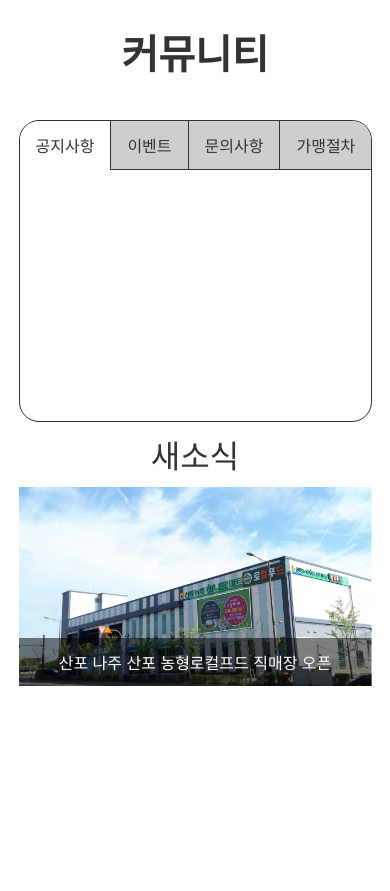
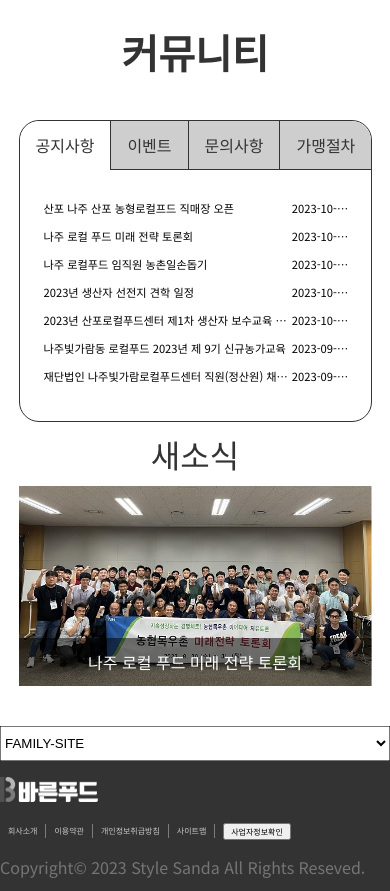
Before and after one commit to woongeazy/barun_food, a plain HTML site: page index.html in a window 390 px wide. Shown: the part 920-1811 px from the top of the page. Before the commit the page ends 1606 px from the top, so only its background shows below. Drawn offline with nearby package versions, Linux system fonts and the light colour scheme.

Commit message:
mobaile main 완성

```diff
--- a/css/style.css
+++ b/css/style.css
@@ -785,6 +785,7 @@ article h2 {
   }
   .m_search {
     border-radius: 100px;
+    border: none;
     margin: 0 0.5rem;
     padding: 0.5rem 0;
     text-align: center;
@@ -852,12 +853,14 @@ article h2 {
     max-width: 353px;
     justify-content: center;
   }
-  .community_continer {
+  .m_community_continer {
     height: 300px;
+    border: 1px solid var(--lightfont-color);
+    border-radius: 20px;
+
   }
   .community_title {
     justify-content: flex-start;
-
   }
   .community_title > h2 {
     white-space: nowrap;
@@ -870,24 +873,87 @@ article h2 {
   .container {
     flex-direction: column;
   }
-  .community_contents  {
+  .m_community_contents {
     width: 353px;
     height: auto;
+    font-size: .7rem;
+  }
+  .m_community_contents ul {
+    margin: 1.5rem;
+  }
+  .m_community_continer ul li p:nth-child(1) {
+    width: 252px;
+  }
+  .m_community_continer p {
+    overflow: hidden;
+    text-overflow: ellipsis;
+    white-space: nowrap;
+    line-height: 2.5
+  }
+  .gamaeng img {
+    width: 280px;
+  }
+  .gamaeng button {
+    font-size: 1rem;
   }
   .new {
     width: 353px;
     height: auto;
     text-align: center;
   }
-  .sliderWrap .slider {
+  .sliderWrap .mb_slider {
+    position: absolute;
+    overflow: hidden;
+    top: 0;
+    left: 0;
     width: 353px;
     height: 200px;
   }
-  .sliderWrap .slider img {
+  .sliderWrap .mb_slider img {
     width: 353px;
+    vertical-align: top;
+    position: absolute;
+    bottom: 0;
+    left: 50%;
+    transform: translate(-50%, 0);
   }
-  .sliderWrap .slider p {
+  .sliderWrap .mb_slider p {
+    position: absolute;
+    bottom: 0;
+    width: 100%;
+    left: 50%;
+    background: rgba(0, 0, 0, 0.5);
+    color: var(--font-color);
+    transform: translate(-50%, 0);
     font-size: 1rem;
     padding: 1rem 0;
   }
+  .m_bg-b {
+    background: var(--lightfont-color);
+    margin: 15rem 0 0 0;
+  }
+  .footer_logo {
+    margin: 1rem 0;
+  }
+  .footer_logo > img {
+    width: 100px;
+  }
+  .footer_top {
+    font-size: .5rem;
+  }
+  .footer_top li {
+    border-right: 1px solid var(--subfont-color);
+    padding: .2rem .5rem;
+    margin: 0;
+  }
+  .footer_top button {
+    font-size: .5rem;
+  }
+  #family_box {
+    width: 100%;
+    padding: .5rem 0;
+  }
+  .copyright {
+    padding: 1rem 0;
+  }
 }
--- a/index.html
+++ b/index.html
@@ -14,14 +14,12 @@
       rel="stylesheet"
     />
     <!-- google font -->
-
     <!-- google font icon -->
     <link
       rel="stylesheet"
       href="https://fonts.googleapis.com/css2?family=Material+Symbols+Outlined:opsz,wght,FILL,GRAD@20..48,100..700,0..1,-50..200"
     />
     <!-- google font icon -->
-
     <!-- font awesome -->
     <script
       src="https://kit.fontawesome.com/b6416cbed4.js"
@@ -74,8 +72,7 @@
                 name="today_close"
                 class="close_box"
                 value="close"
-              />오늘 하루 그만보기</label
-            >
+              />오늘 하루 그만보기</label>
             <button>닫기 X</button>
           </div>
         </div>
@@ -1095,14 +1092,14 @@
           <h1 class="my-3">커뮤니티</h1>
         </div>
         <div class="mb_tab container margin-auto d-flex justify-between">
-          <div class="community_continer">
+          <div class="m_community_continer">
             <div class="community_title d-flex justify-between">
               <h2 class="on sec">공지사항</h2>
               <h2>이벤트</h2>
               <h2>문의사항</h2>
               <h2>가맹절차</h2>
             </div>
-            <div class="community_contents">
+            <div class="m_community_contents">
               <ul class="news">
                 <li class="d-flex justify-between">
                   <p>산포 나주 산포 농형로컬프드 직매장 오픈</p>
@@ -1136,7 +1133,7 @@
                   <p>2023-09-20</p>
                 </li>
               </ul>
-              <ul class="event d-none">
+              <ul class="event">
                 <li class="d-flex justify-between">
                   <p>직매장 개장 6주년 기념행사</p>
                   <p>2023-10-24</p>
@@ -1168,7 +1165,7 @@
                   <p>2023-08-23</p>
                 </li>
               </ul>
-              <ul class="qna d-none">
+              <ul class="qna">
                 <li class="d-flex justify-between">
                   <p>생산지는 나주가 맞나요?</p>
                   <p>2023-10-20</p>
@@ -1198,7 +1195,7 @@
                   <p>2023-10-08</p>
                 </li>
               </ul>
-              <ul class="gamaeng d-none text-center">
+              <ul class="gamaeng text-center">
                 <li>
                   <img src="images/가맹절차.png" alt="가맹절차" />
                 </li>
@@ -1210,21 +1207,21 @@
             <h2>새소식</h2>
             <div class="new_contents">
               <div class="sliderWrap">
-                <div class="slider s1">
+                <div class="mb_slider s1">
                   <img
                     src="images/news1.jpg"
                     alt="나주 산포 농형로컬프드 직매장"
                   />
                   <p>산포 나주 산포 농형로컬프드 직매장 오픈</p>
                 </div>
-                <div class="slider s2">
+                <div class="mb_slider s2">
                   <img
                     src="images/news2.jpg"
                     alt="나주 로컬 푸드 미래 전략 토론회"
                   />
                   <p>나주 로컬 푸드 미래 전략 토론회</p>
                 </div>
-                <div class="slider s3">
+                <div class="mb_slider s3">
                   <img
                     src="images/news3.jpg"
                     alt="나주 로컬푸드 임직원 농촌일손돕기"
@@ -1236,6 +1233,38 @@
           </div>
         </div>
       </div>
+      <footer>
+        <div class="m_bg-b">
+          <div class="family_site">
+            <select name="family" id="family_box" title="family">
+              <option value="family-site">FAMILY-SITE</option>
+              <option value="jubu9dan">주부9단</option>
+              <option value="reome">프라임</option>
+              <option value="alddre">알뜨레</option>
+              <option value="chunnyunfungmy">천년풍미</option>
+            </select>
+          <div class="container margin-auto">
+            </div>
+            <div class="footer_logo">
+              <img src="images/logo_footer.png" alt="footer logo" />
+            </div>
+            <div class="footer_top">
+              <div class="d-flex justify-between align-center">
+                <ul class="d-flex align-center">
+                  <li>회사소개</li>
+                  <li>이용약관</li>
+                  <li>개인정보취급방침</li>
+                  <li>사이트맵</li>
+                  <li><button>사업자정보확인</button></li>
+                </ul>
+              </div>
+            </div>
+            <p class="copyright">
+              Copyright&copy; 2023 Style Sanda All Rights Reseved.
+            </p>
+          </div>
+        </div>
+      </footer>
     </div>
     <script src="js/main.js"></script>
   </body>
--- a/js/main.js
+++ b/js/main.js
@@ -112,16 +112,28 @@ $(function () {
 
   tabBtn.on("click", function () {
     const index = $(this).index(); //클릭한 번호를 저장
-    console.log("클릭한 번호 : "+index);
+    // console.log("클릭한 번호 : "+index);
 
     $(this).addClass("on sec").siblings().removeClass("on sec"); //내가 클릭한 버튼에 클래스를 추가하고 나머지 클래스에선 제거
     tabCont.eq(index).show().siblings().hide(); //내가 클릭한 버튼의 콘텐츠는 보여주고 나머지는 숨김
   });
 
+  // tab 버튼은 작동을 하는데 컨텐츠 hidden이 작동이상을 일으켜 모바일 버젼을 새로 만듬
+
+  let mtabCont = $(".m_community_contents > ul"); //콘텐츠 설정
+  mtabCont.hide().eq(0).show(); //콘텐츠를 숨긴다. 첫번째껀. 보인다.
+
+  tabBtn.on("click", function () {
+    const index = $(this).index(); //클릭한 번호를 저장
+    console.log("클릭한 번호 : "+index);
+
+    $(this).addClass("on sec").siblings().removeClass("on sec"); //내가 클릭한 버튼에 클래스를 추가하고 나머지 클래스에선 제거
+    mtabCont.eq(index).show().siblings().hide(); //내가 클릭한 버튼의 콘텐츠는 보여주고 나머지는 숨김
+  });
+
   $(".community_title h2").on("mouseover", function () {
     $(this).find("h2").css("backguround", "#333333");
   });
-
   $(".setitem01").on("mouseenter", function () {
     $(this).find(".setitem_text").addClass("on");
   });
@@ -146,6 +158,17 @@ $(function () {
     $(".slider").eq(currentIndex).fadeOut();
     $(".slider").eq(nextIndex).fadeIn();
     currentIndex = nextIndex;
+
+    // console.log("currentIndex :" + currentIndex);
+    // console.log("nextIndex :" + nextIndex);
+  }, 3000);
+
+  let m_currentIndex = 0; //현재 이미지 번호 부여
+  setInterval(function () {
+    let nextIndex = (m_currentIndex + 1) % 3;
+    $(".mb_slider").eq(m_currentIndex).fadeOut();
+    $(".mb_slider").eq(nextIndex).fadeIn();
+    m_currentIndex = nextIndex;
 
     // console.log("currentIndex :" + currentIndex);
     // console.log("nextIndex :" + nextIndex);
@@ -179,6 +202,7 @@ $(function () {
   $(".jubu_info > p").on("click", function () {
     $(".jubu_infos").stop().slideUp(300);
   });
+
 
   let mcurrentIndex = 0;
   // $(".m_sliders_wrap").append($(".m_slider").first().clone(true));   //m_sliders_wrap의 마지막에 m_slider의 첫번째 div를 복제해라
```
